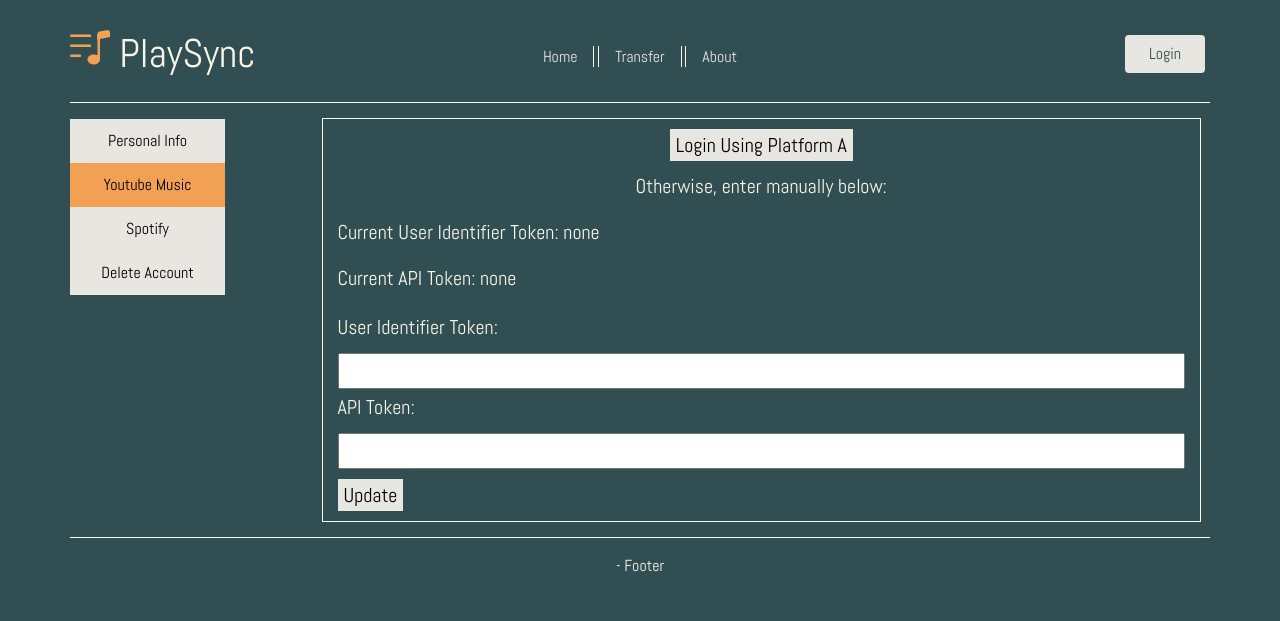
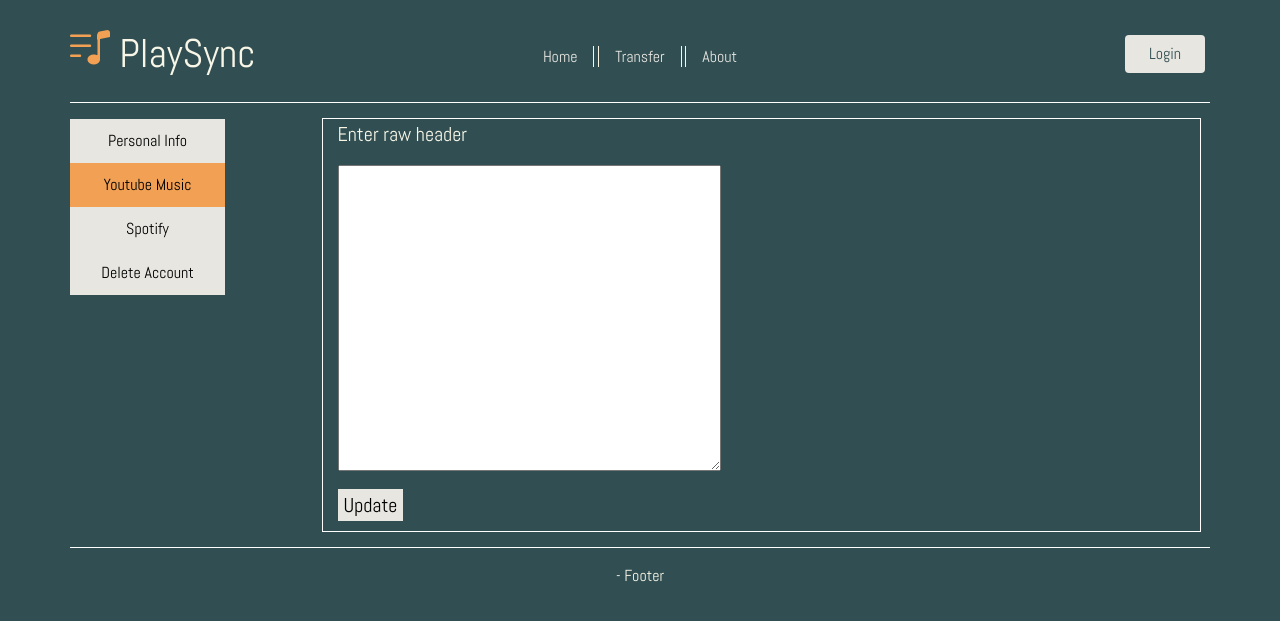
Before and after one commit to PlaySync/PlaySync, a Python web app: template code/flask/templates/profile.html in a window 1280 px wide, after a click on "Youtube Music". Shown: the top 621 px of the page. Run offline with Jinja, Linux system fonts and the light colour scheme; the template is opened without the code that fills it, so the values that code supplies are empty; some libraries are stand-ins or nearby versions.

Commit message:
testing youtube ad auth

```diff
--- a/code/flask/includes/userprofile.py
+++ b/code/flask/includes/userprofile.py
@@ -2,3 +2,8 @@ from includes.psql_conn import *
 
 def get_email(user):
 	return psql_get_email(user)
+
+def addauth(user, auth_body):
+	uid = psql_get_uid(user)
+	psql_write_auth(uid, 'ytmusic', auth_body)
+	return "added"
--- a/code/flask/templates/profile.html
+++ b/code/flask/templates/profile.html
@@ -37,21 +37,10 @@
               </form>
             </div>
             <div id="platform-a" class="tabcontent" style="text-align: left; display: inline-block;">
-              <div class="platform-a-auto" style="text-align: center;" >
-                <form action="#">
-                  <input type="submit" id="login-platform-a" value="Login Using Platform A">
-                </form>
-                <p>Otherwise, enter manually below:</p>
-              </div>
               <div class="platform-a-manual">
-                <form action="#">
-                  <p>Current User Identifier Token: none</p>
-                  <p>Current API Token: none</p>
-                  <label for="platform-a-auth">User Identifier Token: </label>
-                  <input type="text" id="platform-a-ident">
-                  <br>
-                  <label for="platform-a-auth">API Token: </label>
-                  <input type="text" id="platform-a-api">
+                <form action="./youtube/<raw_header>">
+                  <p>Enter raw header</p>
+                  <textarea name="raw_header" cols="40" rows="10"></textarea>
                   <br>
                   <input type="submit" id="platform-a-submit" value="Update">
                 </form>
```
Also changed, not shown: code/flask/includes/blueprint.py (+7 -0 lines).
